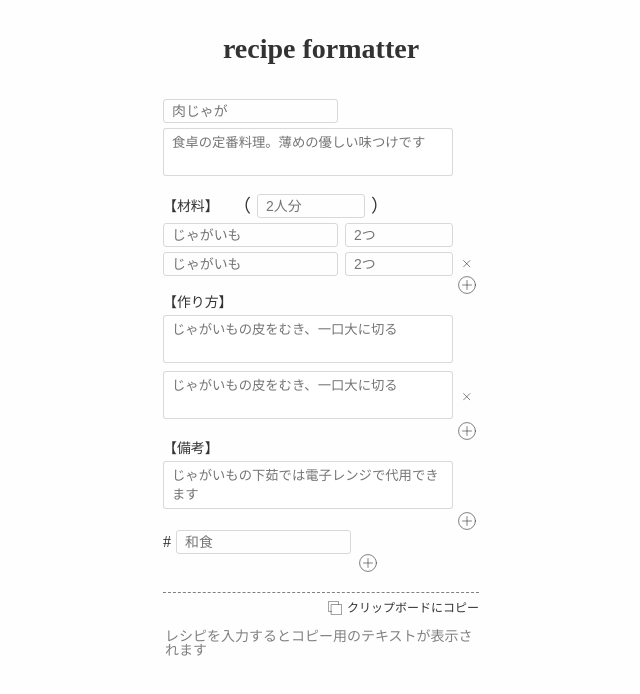
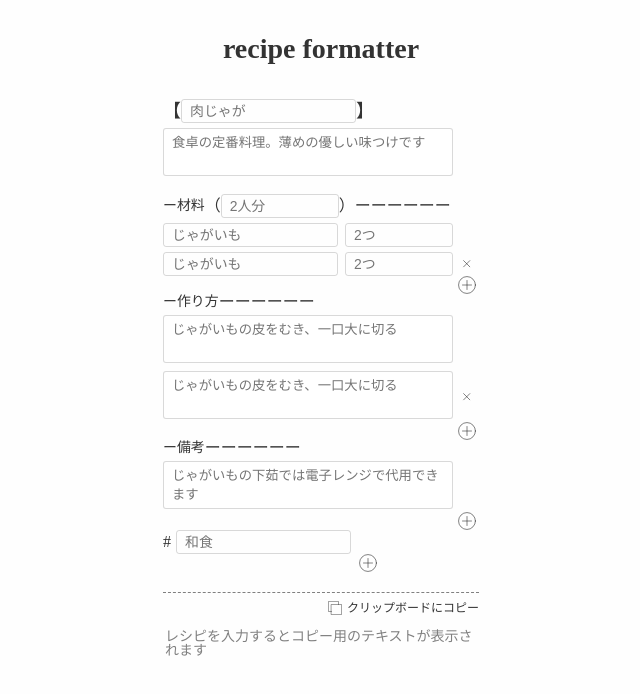
Before and after one commit to YukiAmakawa/RecipeFormatter, a Vue app: page / in a window 1280 px wide. Shown: the top 694 px of the page, without its empty margins (319-959 px from the left). Built offline with nearby package versions, Linux system fonts and the light colour scheme; a web font is replaced by a local one.

Commit message:
fix: servingForをappSubtitleに入れた

```diff
--- a/src/components/atoms/AppSubTitle.vue
+++ b/src/components/atoms/AppSubTitle.vue
@@ -1,22 +1,61 @@
 <template lang="pug">
   .AppSubTitle
-    span.sub-title 【{{title}}】
+    .subtitle-wrap.flex.flex-middle
+      span.sub-title ー{{title}}
+      .serving-form.flex.flex-middle(v-if="title === '材料'")
+        span.blacket （
+        app-form.servingForm(
+          type="text"
+          placeholder="2人分"
+          v-model="servingForItem"
+          @input="onChangeServingFor"
+        )
+        span.blacket ）
+      span ーーーーーー
 </template>
-<script>
-export default {
+<script lang="ts">
+import AppForm from "../atoms/AppForm.vue";
+import Vue from "vue";
+type Data = {
+  servingForItem: string;
+};
+
+export default Vue.extend({
+  components: {
+    AppForm
+  },
   props: {
     title: {
       type: String,
       default: ""
+    },
+    servingFor: {
+      type: String,
+      default: ""
+    }
+  },
+  data(): Data {
+    return {
+      servingForItem: this.servingFor
+    };
+  },
+  methods: {
+    onChangeServingFor(servingForItem: string): void {
+      this.$emit("on-change-serving-for", servingForItem);
     }
   }
-};
+});
 </script>
 <style lang="scss" scoped>
 .AppSubTitle {
-  width: 90px;
-  .sub-title {
-    font-size: 0.87rem;
+  // width: 90px;
+  .subtitle-wrap {
+    .sub-title {
+      font-size: 0.87rem;
+    }
+    .serving-form {
+      width: 150px;
+    }
   }
 }
 </style>
--- a/src/components/molecules/RecipeTitle.vue
+++ b/src/components/molecules/RecipeTitle.vue
@@ -1,11 +1,14 @@
 <template lang="pug">
   .RecipeTitle
+    .title-wrap.flex.flex-middle
+      span 【
       app-form.title(
         type="text"
         placeholder="肉じゃが"
         v-model="recipeItem.title"
         @input="onChangeRecipeTitle"
       )
+      span 】
     app-textarea.description(
       placeholder="食卓の定番料理。薄めの優しい味つけです"
       v-model="recipeItem.description"
@@ -56,8 +59,13 @@ export default Vue.extend({
 <style lang="scss" scoped>
 .RecipeTitle {
   width: 100%;
+  .title-wrap {
+    span {
+      font-size: 18px;
+    }
     .title {
       width: 175px;
+    }
   }
   .description {
     width: 290px;
--- a/src/components/molecules/ServingFor.vue
+++ /dev/null
@@ -1,52 +0,0 @@
-<template lang="pug">
-  .ServingFor
-    .flex.flex-middle
-      span.blacket （
-      app-form.servingForm(
-        type="text"
-        placeholder="2人分"
-        v-model="servingForItem"
-        @input="onChangeServingForItem"
-      )
-      span.blacket ）
-</template>
-<script lang="ts">
-import AppForm from "../atoms/AppForm.vue";
-import Vue from "vue";
-type Data = {
-  servingForItem: string;
-};
-
-export default Vue.extend({
-  components: {
-    AppForm
-  },
-  props: {
-    servingFor: {
-      type: String
-    }
-  },
-  data(): Data {
-    return {
-      servingForItem: this.servingFor
-    };
-  },
-  methods: {
-    onChangeServingForItem(): void {
-      this.$emit("on-change-serving-for-item", this.servingForItem);
-    }
-  }
-});
-</script>
-<style lang="scss" scoped>
-.ServingFor {
-  width: 100%;
-  .blacket {
-    font-size: 18px;
-  }
-  .servingForm {
-    width: 108px;
-    margin: 0 6px;
-  }
-}
-</style>
--- a/src/components/organisms/IngredientList.vue
+++ b/src/components/organisms/IngredientList.vue
@@ -1,11 +1,11 @@
 <template lang="pug">
   .IngredientList
     .title-wrap.flex.flex-middle
-      app-sub-title.subtitle(title="材料")
-      serving-for(
-        :servingFor="servingFor"
+      app-sub-title.subtitle(
+        title="材料"
+        :servingFor="ingredients.servingFor"
         v-model="servingForItem"
-        @on-change-serving-for-item="onChangeServingFor($event)"
+        @on-change-serving-for="onChangeServingFor($event)"
       )
     ul.ingredient-list
       li(v-for="(ingredient, index) in ingredientItems" v-model="ingredientItems")
@@ -21,7 +21,6 @@
 <script lang="ts">
 import AppSubTitle from "../atoms/AppSubTitle.vue";
 import IngredientItem from "../molecules/IngredientItem.vue";
-import ServingFor from "../molecules/ServingFor.vue";
 import AddIcon from "../../assets/icons/Orion_add-circle.svg";
 import { Ingredient } from "../../components/molecules/IngredientItem.vue";
 import Vue, { PropType } from "vue";
@@ -34,7 +33,6 @@ export default Vue.extend({
   components: {
     AppSubTitle,
     IngredientItem,
-    ServingFor,
     AddIcon
   },
   props: {
```
Lines whose indentation alone changed are shown as unchanged.
